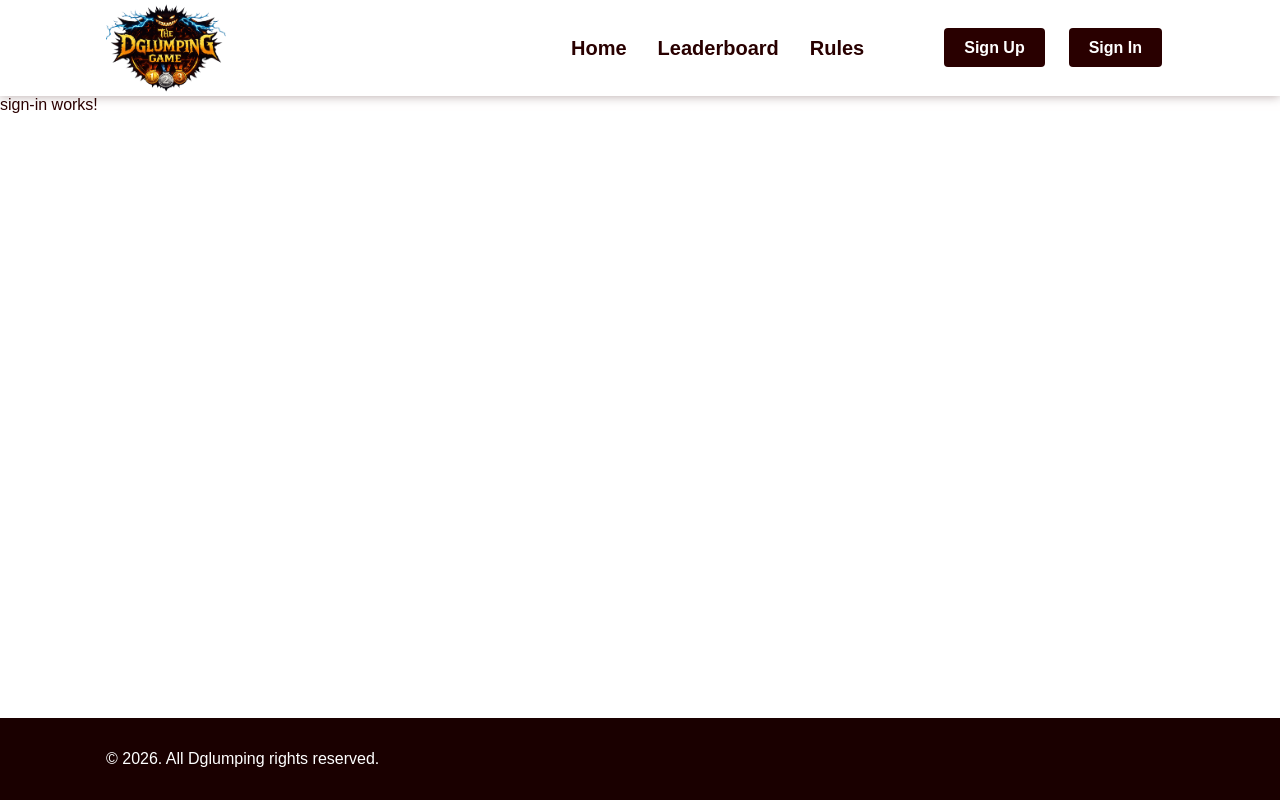
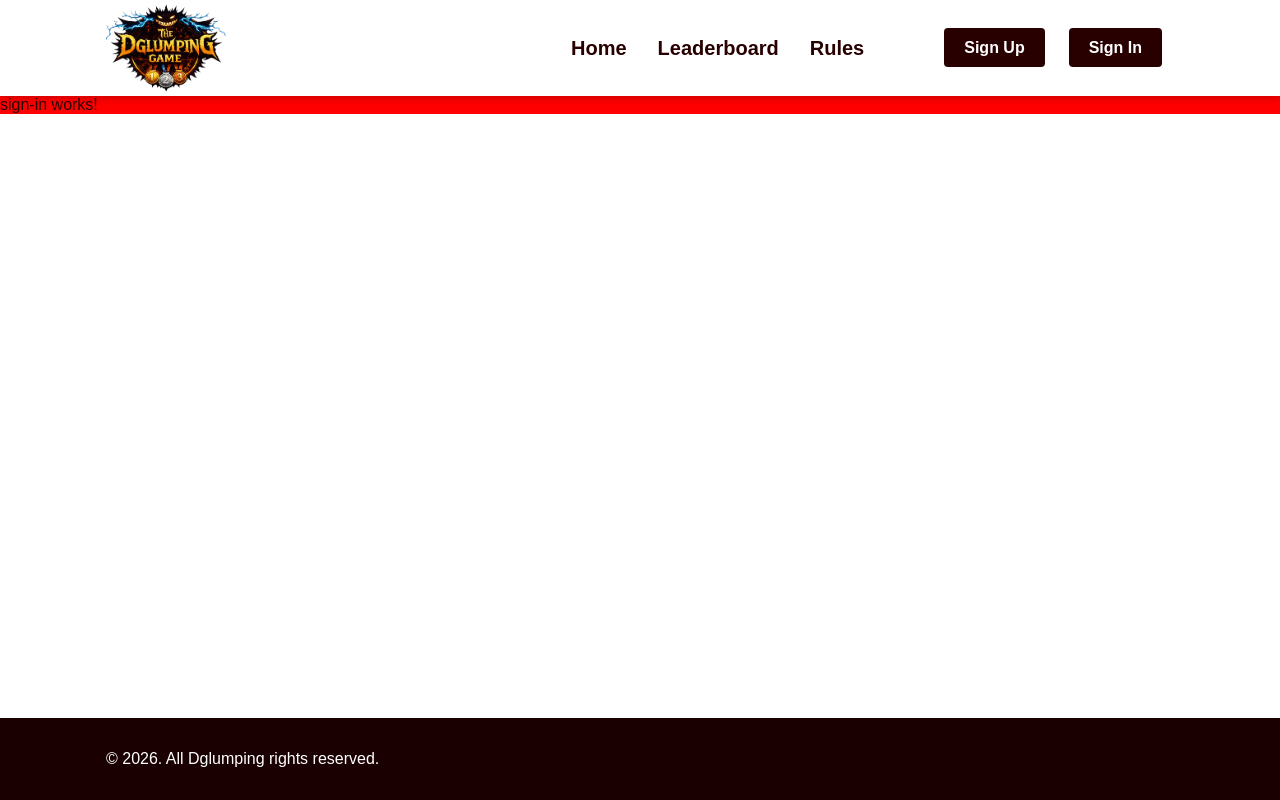
Before and after one commit to mishochal/The-Dglumping-Game, an Angular app: page /sign-in in a window 1280 px wide. Built offline with nearby package versions, Linux system fonts and the light colour scheme.

Commit message:
move shared css file to parent component

```diff
--- /dev/null
+++ b/src/app/auth/auth.component.css
@@ -0,0 +1,3 @@
+p {
+  background-color: red;
+}
--- a/src/app/auth/sign-in/sign-in.component.ts
+++ b/src/app/auth/sign-in/sign-in.component.ts
@@ -4,7 +4,7 @@ import { Component } from '@angular/core';
   selector: 'app-sign-in',
   imports: [],
   templateUrl: './sign-in.component.html',
-  styleUrl: './sign-in.component.css'
+  styleUrl: './../auth.component.css'
 })
 export class SignInComponent {
 
--- a/src/app/auth/sign-up/sign-up.component.ts
+++ b/src/app/auth/sign-up/sign-up.component.ts
@@ -4,7 +4,7 @@ import { Component } from '@angular/core';
   selector: 'app-sign-up',
   imports: [],
   templateUrl: './sign-up.component.html',
-  styleUrl: './sign-up.component.css'
+  styleUrl: './../auth.component.css'
 })
 export class SignUpComponent {
 
```
Also changed, not shown: src/app/auth/sign-in/sign-in.component.css (deleted), src/app/auth/sign-up/sign-up.component.css (deleted).
